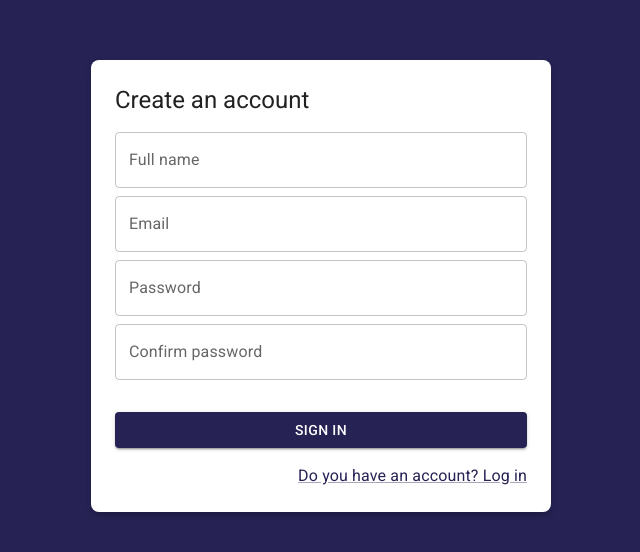
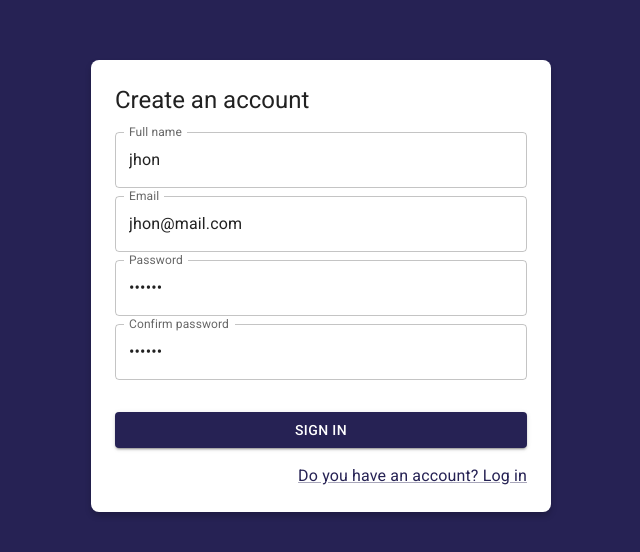
Before and after one commit to JhonEduard26/journal-app, a React (Vite) app: page /auth/register in a window 1280 px wide. Shown: the part 114-666 px from the top of the page, without its empty margins (319-959 px from the left). Built offline with nearby package versions, Linux system fonts and the light colour scheme.

Commit message:
[ADD] validate use form

```diff
--- a/src/auth/pages/LoginPage.jsx
+++ b/src/auth/pages/LoginPage.jsx
@@ -1,5 +1,6 @@
+import { useMemo } from 'react'
+import { useDispatch, useSelector } from 'react-redux'
 import { Link as RouterLink } from 'react-router-dom'
-import { useDispatch } from 'react-redux'
 import { Button, Grid, Link, TextField, Typography } from '@mui/material'
 import Google from '@mui/icons-material/Google'
 
@@ -8,6 +9,7 @@ import { useForm } from '../../hooks/useForm'
 import { checkingAuthenticated, startGoogleSignIn } from '../../store/auth'
 
 export const LoginPage = () => {
+  const { status } = useSelector(state => state.auth)
   const dispatch = useDispatch()
 
   const [formValues, onInputChange] = useForm({
@@ -15,6 +17,8 @@ export const LoginPage = () => {
     password: '123456',
   })
   const { email, password } = formValues
+
+  const isAuthenticating = useMemo(() => status === 'checking', [status])
 
   const onSubmit = (event) => {
     event.preventDefault()
@@ -54,11 +58,11 @@ export const LoginPage = () => {
 
           <Grid container spacing={2} sx={{ mb: 2, mt: 1 }}>
             <Grid item xs={12} sm={6}>
-              <Button type="submit" variant="contained" fullWidth>Login</Button>
+              <Button type="submit" variant="contained" disabled={isAuthenticating} fullWidth>Login</Button>
             </Grid>
 
             <Grid item xs={12} sm={6}>
-              <Button variant="contained" fullWidth onClick={onGoogleSignIn}>
+              <Button variant="contained" disabled={isAuthenticating} fullWidth onClick={onGoogleSignIn}>
                 <Google />
                 <Typography sx={{ ml: 1 }}>
                   Google
--- a/src/auth/pages/RegisterPage.jsx
+++ b/src/auth/pages/RegisterPage.jsx
@@ -1,18 +1,51 @@
 import { Link as RouterLink } from 'react-router-dom'
 import { Button, Grid, Link, TextField } from '@mui/material'
 import { AuthLayout } from '../layout/AuthLayout'
+import { useForm } from '../../hooks/useForm'
+
+const formData = {
+  name: 'jhon',
+  email: 'jhon@mail.com',
+  password: '123456',
+  password2: '123456'
+}
+
+const formValidations = {
+  name: [(value) => value.length >= 1, 'Name is required'],
+  email: [(value) => value.includes('@'), 'Email must have symbol "@"'],
+  password: [(value) => value.length >= 6, 'Password must have more that 5 characters'],
+  password2: [(value) => value === formData.password, 'Password must have more that 5 characters']
+}
 
 export const RegisterPage = () => {
+
+  const [formValues, onInputChange, _, isFormValid] = useForm(formData, formValidations)
+
+  const { name, email, password, password2 } = formValues
+  console.log(isFormValid)
+  const { nameValid, emailValid, passwordValid, password2Valid } = isFormValid
+
+  const onSubmit = (event) => {
+    event.preventDefault()
+    console.log(formValues)
+  }
+
   return (
     <AuthLayout title='Create an account'>
-      <form>
+      <form onSubmit={onSubmit}>
         <Grid container spacing={0} sx={{ mt: 2 }}>
           <Grid item xs={12} sx={{ mb: 1 }}>
             <TextField
+              autoComplete="off"
               fullWidth
               label="Full name"
               type="text"
               placeholder="Your name"
+              name="name"
+              value={name}
+              onChange={onInputChange}
+              error={!!nameValid}
+              helperText={nameValid}
             />
           </Grid>
           <Grid item xs={12} sx={{ mb: 1 }}>
@@ -21,6 +54,11 @@ export const RegisterPage = () => {
               label="Email"
               type="email"
               placeholder="youremail@mail.com"
+              name="email"
+              value={email}
+              onChange={onInputChange}
+              error={!!emailValid}
+              helperText={emailValid}
             />
           </Grid>
           <Grid item xs={12} sx={{ mb: 1 }}>
@@ -29,6 +67,11 @@ export const RegisterPage = () => {
               label="Password"
               type="password"
               placeholder="*********"
+              name="password"
+              value={password}
+              onChange={onInputChange}
+              error={!!passwordValid}
+              helperText={passwordValid}
             />
           </Grid>
           <Grid item xs={12} sx={{ mb: 1 }}>
@@ -37,12 +80,17 @@ export const RegisterPage = () => {
               label="Confirm password"
               type="password"
               placeholder="*********"
+              name="password2"
+              value={password2}
+              onChange={onInputChange}
+              error={!!password2Valid}
+              helperText={password2Valid}
             />
           </Grid>
 
           <Grid container spacing={2} sx={{ mb: 2, mt: 1 }}>
             <Grid item xs={12}>
-              <Button variant="contained" fullWidth>Sign in</Button>
+              <Button type="submit" variant="contained" fullWidth>Sign in</Button>
             </Grid>
           </Grid>
 
--- a/src/hooks/useForm.js
+++ b/src/hooks/useForm.js
@@ -1,7 +1,13 @@
-import { useState } from 'react'
+import { useEffect, useState } from 'react'
 
-export const useForm = (initialValue) => {
+export const useForm = (initialValue = {}, formValidations = {}) => {
   const [formValues, setFormValues] = useState(initialValue)
+  const [formValidation, setFormValidation] = useState({})
+
+  useEffect(() => {
+    createValidators()
+  }, [formValues])
+
 
   const handleInputChange = ({ target }) => {
     const { name, value } = target
@@ -15,9 +21,21 @@ export const useForm = (initialValue) => {
     setFormValues(initialValue)
   }
 
+  const createValidators = () => {
+
+    const formCheckedValues = {}
+
+    for (const formField of Object.keys(formValidations)) {
+      const [fn, errorMessage] = formValidations[formField]
+      formCheckedValues[`${formField}Valid`] = fn(formValues[formField]) ? null : errorMessage
+    }
+    setFormValidation(formCheckedValues)
+  }
+
   return [
     formValues,
     handleInputChange,
-    handleResetForm
+    handleResetForm,
+    formValidation
   ]
 }
--- a/src/store/auth/authSlice.js
+++ b/src/store/auth/authSlice.js
@@ -19,9 +19,11 @@ const authSlice = createSlice({
       state.email = action.payload.email
       state.displayName = action.payload.displayName
       state.photoURL = action.payload.photoURL
+      state.errorMessage = null
     },
     logout: (state, action) => {
-
+      state = initialState
+      state.errorMessage = action.payload.message
     },
     checkingCredentials: (state) => {
       state.status = 'checking'
--- a/src/store/auth/thunks.js
+++ b/src/store/auth/thunks.js
@@ -1,6 +1,5 @@
 import { signInWithGoogle } from '../../firebase/providers'
-import { checkingCredentials } from './'
-import { login } from './'
+import { checkingCredentials, login, logout } from './'
 
 export const checkingAuthenticated = (email = '', password = '') => {
   return async (dispatch) => {
@@ -14,8 +13,8 @@ export const startGoogleSignIn = () => {
 
     const result = await signInWithGoogle()
 
-    if (result.ok === true) {
-      dispatch(login(result))
-    }
+    if (!result.ok) return dispatch(logout(result.message))
+
+    dispatch(login(result))
   }
 }
```
